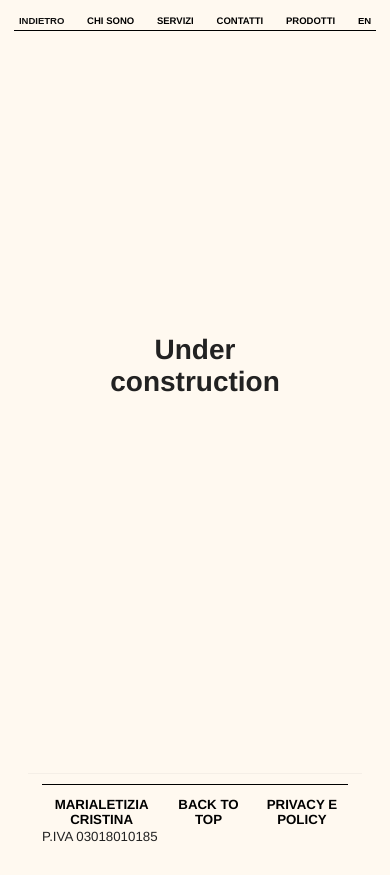
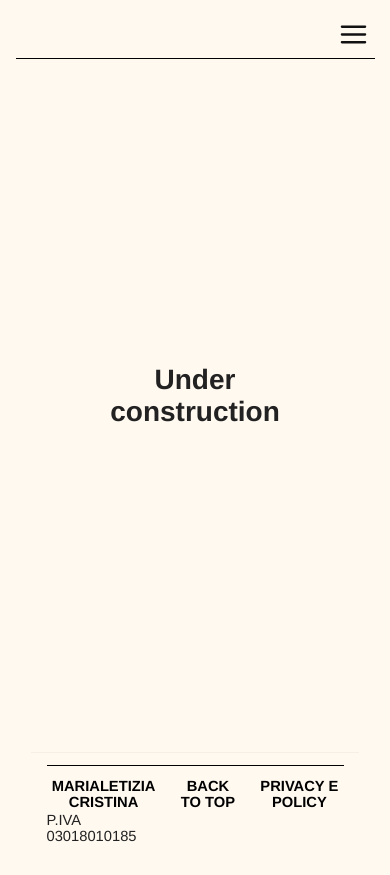
Before and after one commit to marialetizia-cristina/marialetizia-cristina, a React (Vite) app: page /products in a window 390 px wide. Built offline with nearby package versions, Linux system fonts and the light colour scheme.

Commit message:
feat: add react-icons dependency and implement responsive header with mobile menu

```diff
--- a/package.json
+++ b/package.json
@@ -14,6 +14,7 @@
     "react": "^19.1.1",
     "react-dom": "^19.1.1",
     "react-i18next": "^16.3.5",
+    "react-icons": "^5.5.0",
     "react-router-dom": "^7.9.5",
     "sharp": "^0.34.5",
     "zustand": "^5.0.9"
--- a/src/App.css
+++ b/src/App.css
@@ -36,9 +36,9 @@ body,
   font-size: 6em;
 }
 
-body p {
+/* body p {
   line-height: 1em !important;
-}
+} */
 
 /* body::-webkit-scrollbar {
   display: none;
@@ -95,22 +95,22 @@ video {
 /* Breakpoints and mobile typography scaling */
 @media (max-width: 600px) {
   :root {
-    --base-font: 15px;
-    --container-padding: 0.75rem;
+    --base-font: 17px;
+    --container-padding: 0.9rem;
   }
 
   h1 {
-    font-size: 1.35rem;
+    font-size: 1.5rem;
     line-height: 1.2;
   }
 
   h2 {
-    font-size: 1.15rem;
+    font-size: 1.3rem;
     line-height: 1.25;
   }
 
   h3 {
-    font-size: 1rem;
+    font-size: 1.1rem;
     line-height: 1.3;
   }
 
@@ -119,26 +119,26 @@ video {
   button,
   input,
   label {
-    font-size: 0.95rem;
+    font-size: 1.05rem;
   }
 }
 
 @media (max-width: 420px) {
   :root {
-    --base-font: 14px;
-    --container-padding: 0.5rem;
+    --base-font: 15.5px;
+    --container-padding: 0.65rem;
   }
 
   h1 {
-    font-size: 1.2rem;
+    font-size: 1.35rem;
   }
 
   h2 {
-    font-size: 1rem;
+    font-size: 1.15rem;
   }
 
   h3 {
-    font-size: 0.95rem;
+    font-size: 1.05rem;
   }
 
   p,
@@ -146,27 +146,27 @@ video {
   button,
   input,
   label {
-    font-size: 0.92rem;
+    font-size: 1rem;
   }
 }
 
 @media (max-width: 360px) {
   :root {
-    --base-font: 13.5px;
+    --base-font: 14.5px;
   }
 
   h1 {
-    font-size: 1.12rem;
+    font-size: 1.25rem;
   }
 
   h2 {
-    font-size: 0.98rem;
+    font-size: 1.08rem;
   }
 
   p,
   a,
   button {
-    font-size: 0.9rem;
+    font-size: 0.98rem;
   }
 }
 
--- a/src/components/Header.tsx
+++ b/src/components/Header.tsx
@@ -1,40 +1,139 @@
+import { useEffect, useState } from "react";
+import { FiMenu, FiX } from "react-icons/fi";
 import Voice from "./Voice";
 import SwitchLang from "./SwitchLang";
 import "../style/Header.css";
 import { useTranslation } from "react-i18next";
 import { useLocation, useNavigate } from "react-router-dom";
 
+const getIsMobile = () =>
+    typeof window !== "undefined" ? window.innerWidth <= 768 : false;
+
 const Header = () => {
     const { t } = useTranslation();
     const location = useLocation();
     const navigate = useNavigate();
     const isHome = location.pathname === "/";
+    const [isMenuOpen, setIsMenuOpen] = useState(false);
+    const [isMobile, setIsMobile] = useState(() => getIsMobile());
+    const ICON_SIZE = 32;
 
-    return (
-        <div className="header">
-            <nav>
-                <ul>
+    useEffect(() => {
+        if (typeof window === "undefined") {
+            return undefined;
+        }
+
+        const handleResize = () => {
+            const mobile = getIsMobile();
+            setIsMobile(mobile);
+            if (!mobile) {
+                setIsMenuOpen(false);
+            }
+        };
+
+        window.addEventListener("resize", handleResize);
+        return () => window.removeEventListener("resize", handleResize);
+    }, []);
+
+    useEffect(() => {
+        if (!isMobile || typeof document === "undefined") {
+            return undefined;
+        }
+
+        const previousOverflow = document.body.style.overflow;
+        document.body.style.overflow = isMenuOpen ? "hidden" : "";
+
+        return () => {
+            document.body.style.overflow = previousOverflow;
+        };
+    }, [isMenuOpen, isMobile]);
+
+    const toggleMenu = () => setIsMenuOpen((prev) => !prev);
+    const closeMenu = () => setIsMenuOpen(false);
+    const iconSize = isMenuOpen ? 30 : 30;
+
+    const renderNavItems = (onItemClick?: () => void) => (
+        <>
             {isHome ? (
-                        <Voice value={t("nav.works")} path="#works" />
+                <Voice value={t("nav.works")} path="#works" onClick={onItemClick} />
             ) : (
                 <li>
                     <button
-                                onClick={() => navigate(-1)}
+                        onClick={() => {
+                            navigate(-1);
+                            onItemClick?.();
+                        }}
                         className="header-back-btn"
-                                style={{ color: '#111', textTransform: 'uppercase' }}
+                        style={{ color: "#111", textTransform: "uppercase" }}
                     >
                         {t("nav.backHome").toUpperCase()}
                     </button>
                 </li>
             )}
-                    <Voice value={t("nav.about")} path="#about" />
-                    <Voice value={t("nav.services")} path="#services" />
-                    <Voice value={t("nav.contact")} path="#contact" />
-                    <Voice value={t("nav.products")} path="products" />
+            <Voice value={t("nav.about")} path="#about" onClick={onItemClick} />
+            <Voice value={t("nav.services")} path="#services" onClick={onItemClick} />
+            <Voice value={t("nav.contact")} path="#contact" onClick={onItemClick} />
+            <Voice value={t("nav.products")} path="products" onClick={onItemClick} />
+            <li className="switch-lang-wrapper">
                 <SwitchLang />
-                </ul>
+            </li>
+        </>
+    );
+
+    return (
+        <div className="header">
+            <div className="header-content">
+                {isMobile ? (
+                    <button
+                        className={`hamburger-toggle ${isMenuOpen ? "active" : ""}`}
+                        onClick={toggleMenu}
+                        aria-expanded={isMenuOpen}
+                        aria-label="Toggle menu"
+                        type="button"
+                    >
+                        {isMenuOpen ? (
+                            <FiX
+                                className="hamburger-icon"
+                                aria-hidden="true"
+                                size={ICON_SIZE}
+                                strokeWidth={1.75}
+                            />
+                        ) : (
+                            <FiMenu
+                                className="hamburger-icon"
+                                aria-hidden="true"
+                                size={ICON_SIZE}
+                                strokeWidth={1.75}
+                            />
+                        )}
+                    </button>
+                ) : (
+                    <nav className="header-nav">
+                        <ul>{renderNavItems()}</ul>
                     </nav>
+                )}
+            </div>
             <div className="divider" />
+            {isMobile && (
+                <div className={`mobile-menu ${isMenuOpen ? "open" : ""}`}>
+                    <button
+                        className="mobile-menu-close"
+                        onClick={closeMenu}
+                        aria-label="Close menu"
+                        type="button"
+                    >
+                        <FiX
+                            className="mobile-menu-close-icon"
+                            aria-hidden="true"
+                            size={ICON_SIZE}
+                            strokeWidth={1.75}
+                        />
+                    </button>
+                    <nav>
+                        <ul>{renderNavItems(closeMenu)}</ul>
+                    </nav>
+                </div>
+            )}
         </div>
     );
 };
--- a/src/components/Section.tsx
+++ b/src/components/Section.tsx
@@ -532,14 +532,16 @@ const Section = ({ page, id }: SectionProps) => {
           </div>
           {bannerImage && (
             <figure className="contact-banner contact-banner--absolute">
-              <img src={bannerImage.src} alt={bannerImage.alt} loading="lazy" />
-              {tributeHtml && (
-                <figcaption
-                  className="contact-banner__tribute"
-                  dangerouslySetInnerHTML={{ __html: tributeHtml }}
-                />
-              )}
+              <div className="contact-banner__media">
+                <img src={bannerImage.src} alt={bannerImage.alt} loading="lazy" />
+              </div>
             </figure>
+          )}
+          {tributeHtml && (
+            <div
+              className="contact-banner__tribute contact-banner__tribute--standalone"
+              dangerouslySetInnerHTML={{ __html: tributeHtml }}
+            />
           )}
           {textHtml && (
             <div
--- a/src/components/Voice.tsx
+++ b/src/components/Voice.tsx
@@ -4,16 +4,19 @@ import "../style/Voice.css";
 interface VoiceProps {
   value: string;
   path: string;
+  onClick?: () => void;
 }
 
-const Voice = ({ value, path }: VoiceProps) => {
+const Voice = ({ value, path, onClick }: VoiceProps) => {
   const location = useLocation();
   const isHashLink = path.startsWith("#");
 
   if (!isHashLink) {
     return (
       <li>
-        <Link to={path}>{value}</Link>
+        <Link to={path} onClick={onClick}>
+          {value}
+        </Link>
       </li>
     );
   }
@@ -25,7 +28,9 @@ const Voice = ({ value, path }: VoiceProps) => {
 
   return (
     <li>
-      <Link to={to}>{value}</Link>
+      <Link to={to} onClick={onClick}>
+        {value}
+      </Link>
     </li>
   );
 };
--- a/src/style/Header.css
+++ b/src/style/Header.css
@@ -26,6 +26,41 @@
     z-index: 1000;
     background-color: #fff9f0;
     box-sizing: border-box;
+}
+
+.header-content {
+    display: flex;
+    align-items: center;
+    min-height: 3rem;
+    width: 100%;
+    justify-content: flex-end;
+}
+
+.header-nav {
+    width: 100%;
+    flex: 1;
+}
+
+.hamburger-toggle {
+    width: 2.75rem;
+    height: 2.75rem;
+    border: none;
+    border-radius: 0;
+    background: transparent;
+    display: flex;
+    align-items: center;
+    justify-content: center;
+    cursor: pointer;
+    padding: 0;
+    margin-left: auto;
+    color: #111;
+}
+
+.hamburger-icon {
+    width: 2rem;
+    height: 2rem;
+    color: #111;
+    display: block;
 }
 
 /* .header hr {
@@ -69,10 +104,93 @@
     color: #5b5b5b;
 }
 
+.switch-lang-wrapper {
+    display: flex;
+    align-items: center;
+}
+
+.mobile-menu {
+    position: fixed;
+    inset: 0;
+    width: 100%;
+    height: 100%;
+    background: #fff9f0;
+    z-index: 1200;
+    display: flex;
+    justify-content: center;
+    align-items: center;
+    padding: 2.5rem 1.5rem;
+    opacity: 0;
+    visibility: hidden;
+    pointer-events: none;
+    transition: opacity 0.35s ease, visibility 0.35s ease;
+    box-sizing: border-box;
+}
+
+.mobile-menu.open {
+    opacity: 1;
+    visibility: visible;
+    pointer-events: auto;
+}
+
+.mobile-menu nav ul {
+    flex-direction: column;
+    align-items: center;
+    justify-content: center;
+    gap: 1.75rem;
+    text-align: center;
+}
+
+.mobile-menu nav ul li a,
+.mobile-menu nav ul li button {
+    font-size: 1.35rem;
+    letter-spacing: 0.04em;
+    line-height: 1.2;
+}
+
+.mobile-menu-close {
+    position: absolute;
+    top: 1rem;
+    right: 2rem;
+    width: 2.75rem;
+    height: 2.75rem;
+    border: none;
+    background: transparent;
+    display: flex;
+    align-items: center;
+    justify-content: center;
+    cursor: pointer;
+    color: #111;
+}
+
+.mobile-menu-close-icon {
+    width: 2.4rem;
+    height: 2.4rem;
+    color: #111;
+    display: block;
+}
+
+@media (max-width: 768px) {
+    .mobile-menu nav ul {
+        gap: clamp(2.4rem, 8vw, 4.8rem);
+    }
+
+    .mobile-menu nav ul li a,
+    .mobile-menu nav ul li button {
+        font-size: clamp(1.9rem, 7vw, 3.3rem);
+        letter-spacing: 0.08em;
+    }
+}
+
 /* Mobile adjustments */
 @media (max-width: 900px) {
     .header {
         padding: 0.85rem 1.25rem 0;
+    }
+
+    .mobile-menu-close {
+        top: 0.85rem;
+        right: 1.25rem;
     }
 
     .header nav ul {
@@ -87,6 +205,11 @@
 }
 
 @media (max-width: 640px) {
+    .mobile-menu-close {
+        top: 0.8rem;
+        right: 1rem;
+    }
+
     .header nav ul {
         gap: 0.45rem;
     }
@@ -109,7 +232,12 @@
 
     .header nav ul li a,
     .header nav ul li button {
-        font-size: 0.68rem;
+        font-size: 1.5rem;
         padding: 0.3rem 0.35rem;
     }
+
+    .mobile-menu-close {
+        top: 0.75rem;
+        right: 1rem;
+    }
 }
--- a/src/style/Layout.css
+++ b/src/style/Layout.css
@@ -12,7 +12,7 @@
 }
 
 .layout-main {
-  padding-top: 1rem;
+  padding-top: clamp(1.25rem, 2vw, 3.75rem);
   flex: 1 1 auto;
   width: 100%;
   min-height: 0;
@@ -30,6 +30,6 @@
   }
 
   .layout-main {
-    padding-top: 0;
+    padding-top: clamp(1.75rem, 3vw, 6.5rem);
   }
 }
```
Also changed, not shown: src/style/Section.css (+43 -49 lines), 1 other file (tests, documents, lock files or other folders). Lines whose indentation alone changed are shown as unchanged.
